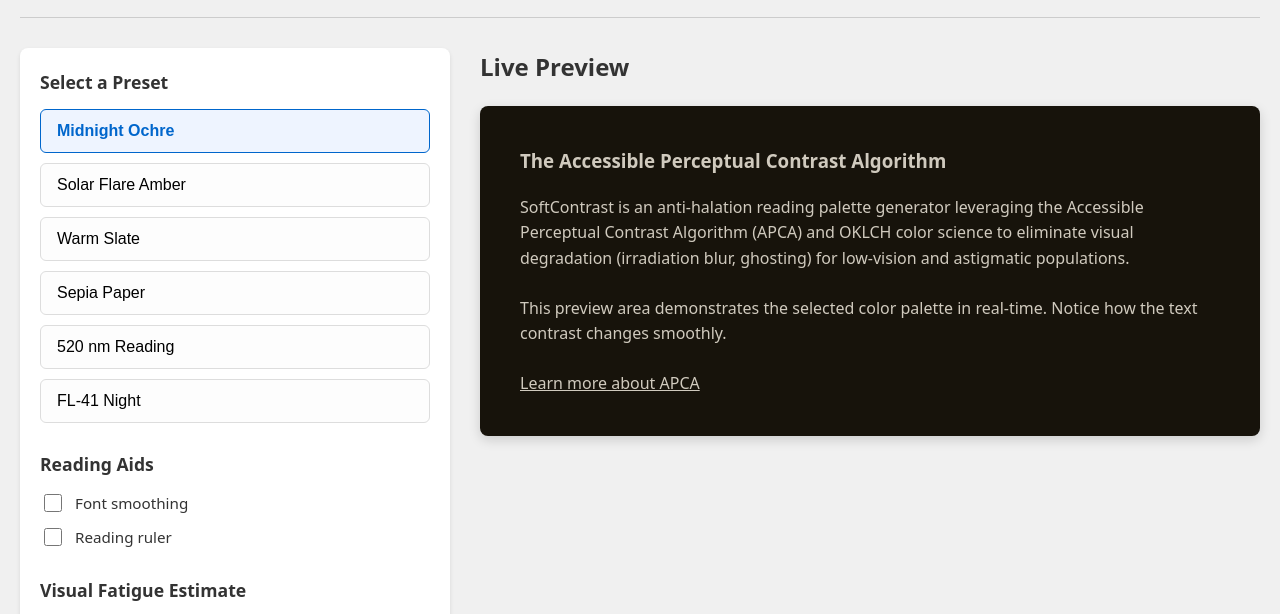
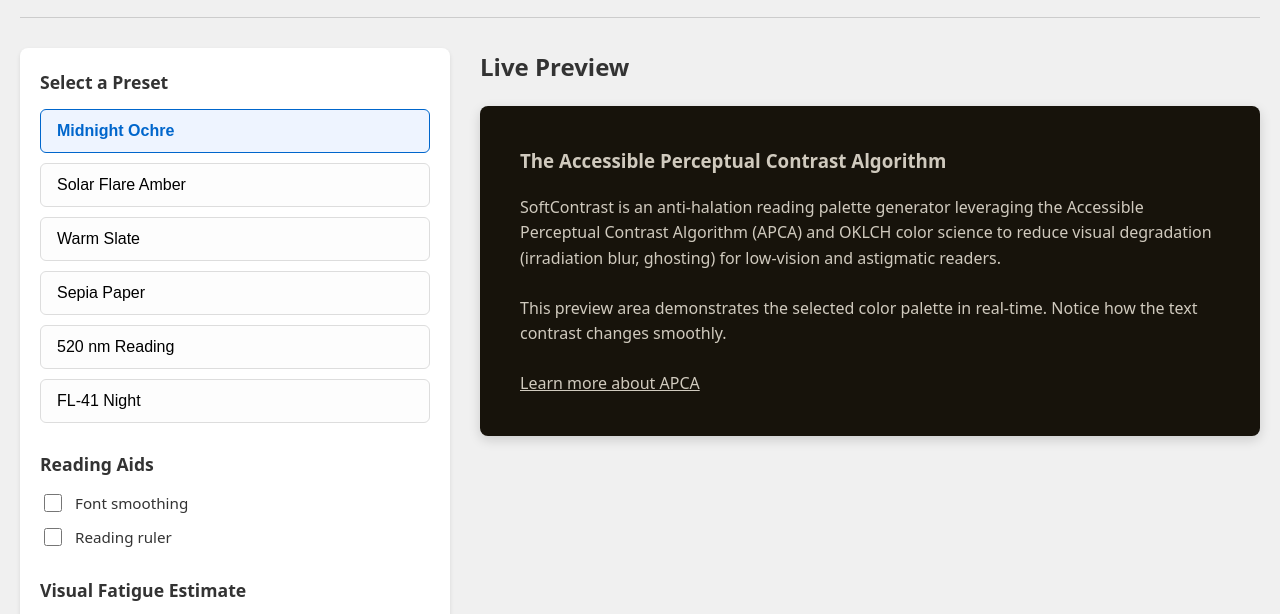
Before and after one commit to markkirby125/softcontrast, a website with bundled scripts: page index.html in a window 1280 px wide. Shown: the part 110-724 px from the top of the page. Built offline with nearby package versions, Linux system fonts and the light colour scheme.

Commit message:
docs: soften residual efficacy overclaims (halation-proof/eliminate)

```diff
--- a/index.html
+++ b/index.html
@@ -57,7 +57,7 @@
             <h2>Live Preview</h2>
             <article class="preview-card" id="preview-card">
                 <h3>The Accessible Perceptual Contrast Algorithm</h3>
-                <p>SoftContrast is an anti-halation reading palette generator leveraging the Accessible Perceptual Contrast Algorithm (APCA) and OKLCH color science to eliminate visual degradation (irradiation blur, ghosting) for low-vision and astigmatic populations.</p>
+                <p>SoftContrast is an anti-halation reading palette generator leveraging the Accessible Perceptual Contrast Algorithm (APCA) and OKLCH color science to reduce visual degradation (irradiation blur, ghosting) for low-vision and astigmatic readers.</p>
                 <p>This preview area demonstrates the selected color palette in real-time. Notice how the text contrast changes smoothly.</p>
                 <a href="https://apcacontrast.com/" rel="noopener">Learn more about APCA</a>
             </article>
```
Also changed, not shown: README.md.
